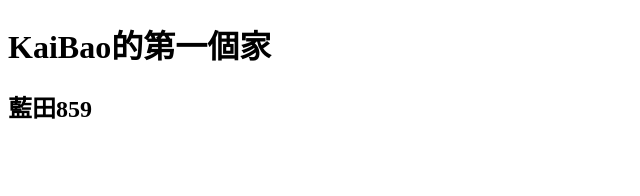
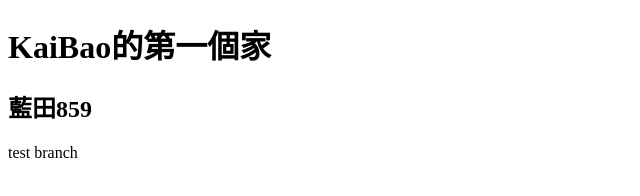
Before and after one commit to kaibaooo/IMD562-Javascript, a plain HTML site: page index.html in a window 1280 px wide. Shown: the full height of the page, 0-640 px from the left. Drawn offline with Linux system fonts and the light colour scheme.

Commit message:
branch practice

```diff
--- a/index.html
+++ b/index.html
@@ -9,5 +9,6 @@
 <body>
     <h1>KaiBao的第一個家</h1>
     <h2>藍田859</h2>
+    <p>test branch</p>
 </body>
 </html>
```
